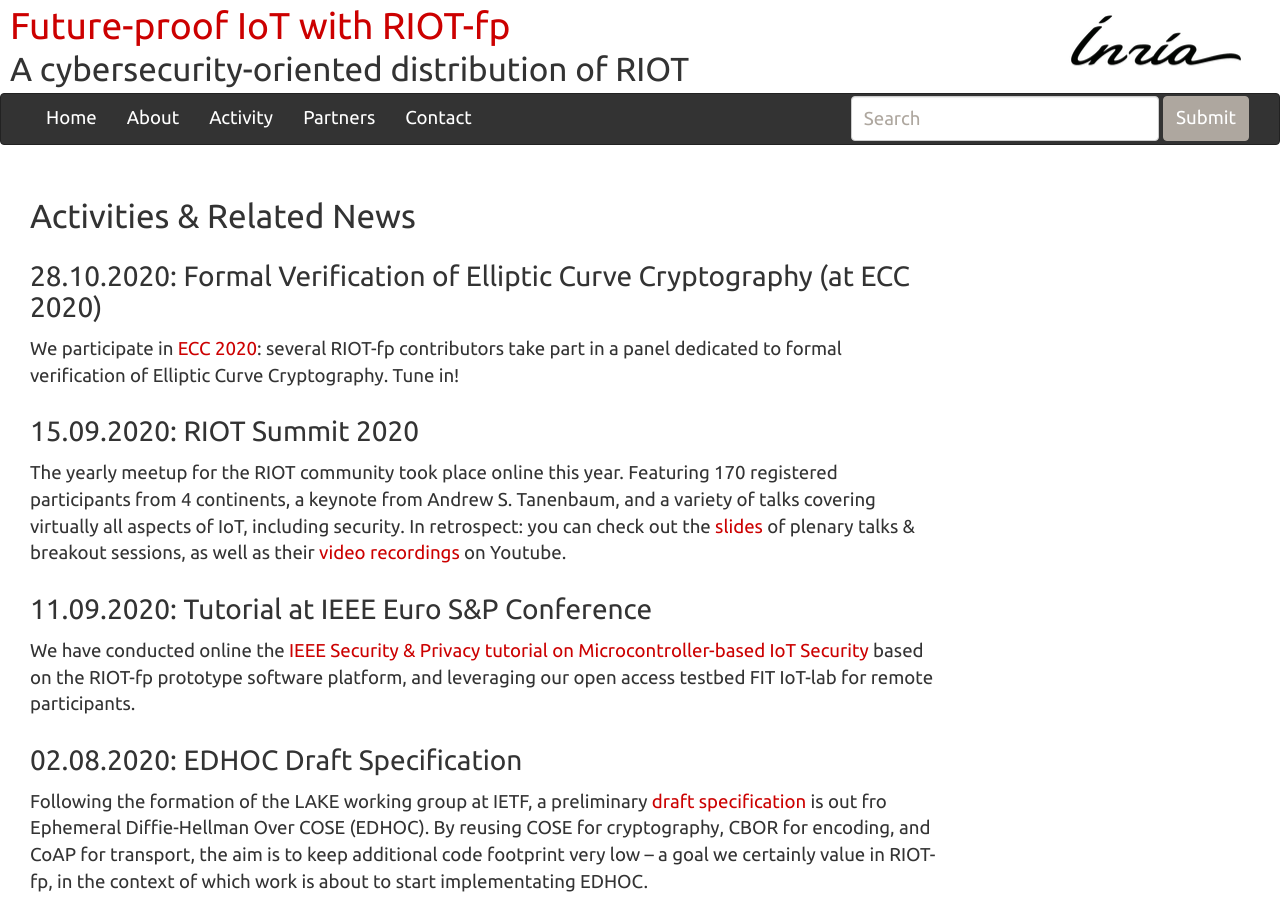
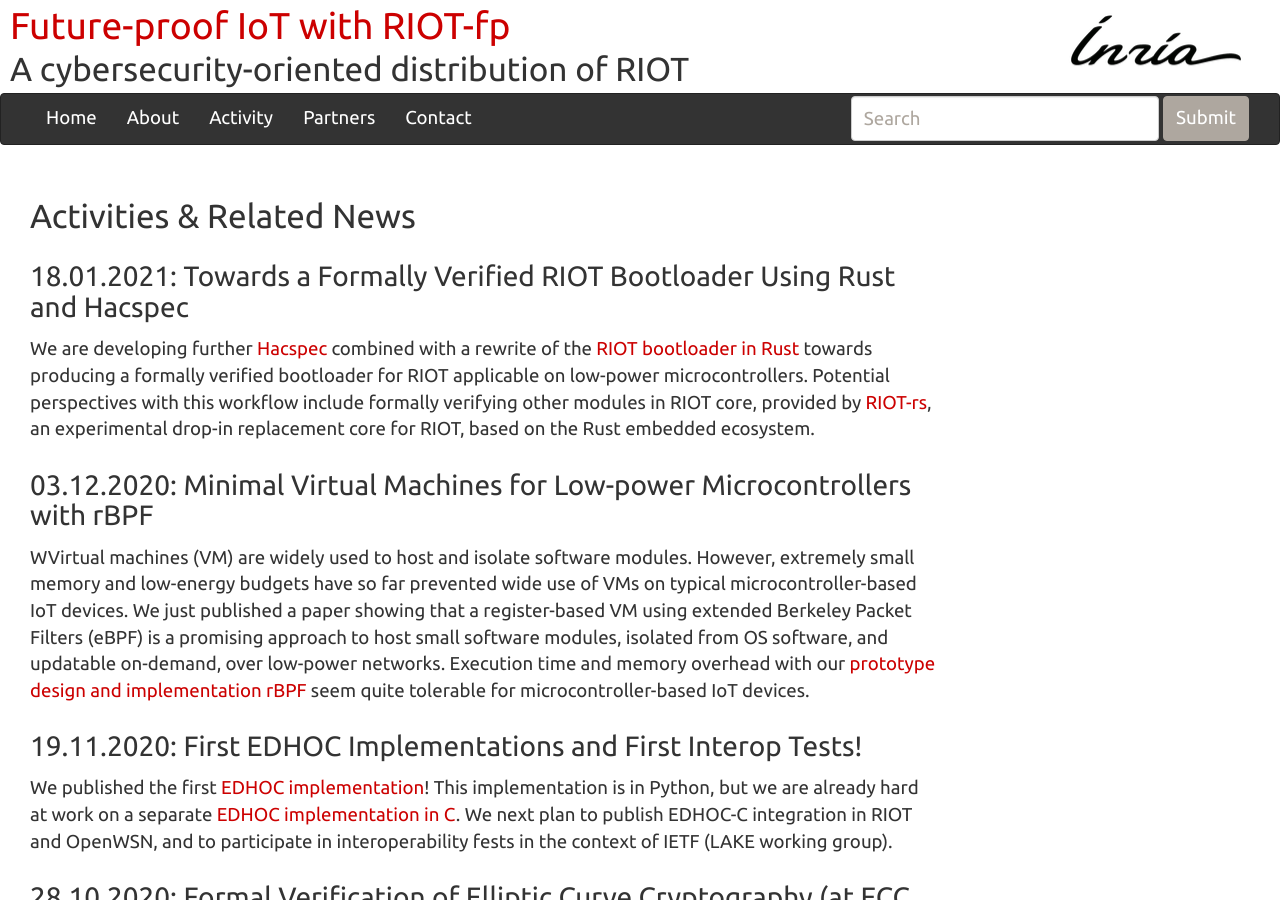
Before and after one commit to future-proof-iot/RIOT-fp, a Jekyll site: the page built from events.md, in a window 1280 px wide and 900 px high. Built offline with Jekyll 4.4.1, drawn with Linux system fonts in a browser that asks for light colours; nearby versions of some CDN libraries; our own code applies the rules of GitHub Pages for plain Markdown files.

Commit message:
News: added latest news

```diff
--- a/events.md
+++ b/events.md
@@ -1,4 +1,19 @@
 ## Activities & Related News
+
+
+### 18.01.2021: Towards a Formally Verified RIOT Bootloader Using Rust and Hacspec
+
+We are developing further [Hacspec](https://github.com/hacspec/hacspec) combined with a rewrite of the [RIOT bootloader in Rust](https://github.com/hacspec/hacspec/blob/riot/examples/hacspec-riot-bootloader/src/lib.rs) towards producing a formally verified bootloader for RIOT applicable on low-power microcontrollers.
+Potential perspectives with this workflow include formally verifying other modules in RIOT core, provided by [RIOT-rs](https://github.com/future-proof-iot/RIOT-rs), an experimental drop-in replacement core for RIOT, based on the Rust embedded ecosystem.
+
+
+### 03.12.2020: Minimal Virtual Machines for Low-power Microcontrollers with rBPF
+
+WVirtual machines (VM) are widely used to host and isolate software modules. However, extremely small memory and low-energy budgets have so far prevented wide use of VMs on typical microcontroller-based IoT devices. We just published a paper showing that a register-based VM using extended Berkeley Packet Filters (eBPF) is a promising approach to host small software modules, isolated from OS software, and updatable on-demand, over low-power networks. Execution time and memory overhead with our [prototype design and implementation rBPF](https://arxiv.org/pdf/2011.12047.pdf) seem quite tolerable for microcontroller-based IoT devices.
+
+
+### 19.11.2020: First EDHOC Implementations and First Interop Tests!
+We published the first [EDHOC implementation](https://github.com/TimothyClaeys/py-edhoc)! This implementation is in Python, but we are already hard at work on a separate [EDHOC implementation in C](https://github.com/TimothyClaeys/EDHOC-C). We next plan to publish EDHOC-C integration in RIOT and OpenWSN, and to participate in interoperability fests in the context of IETF (LAKE working group).
 
 ### 28.10.2020: Formal Verification of Elliptic Curve Cryptography (at ECC 2020)
 We participate in [ECC 2020](https://eccworkshop.org/2020/): several RIOT-fp contributors take part in a panel dedicated to formal verification of Elliptic Curve Cryptography. Tune in!
```
